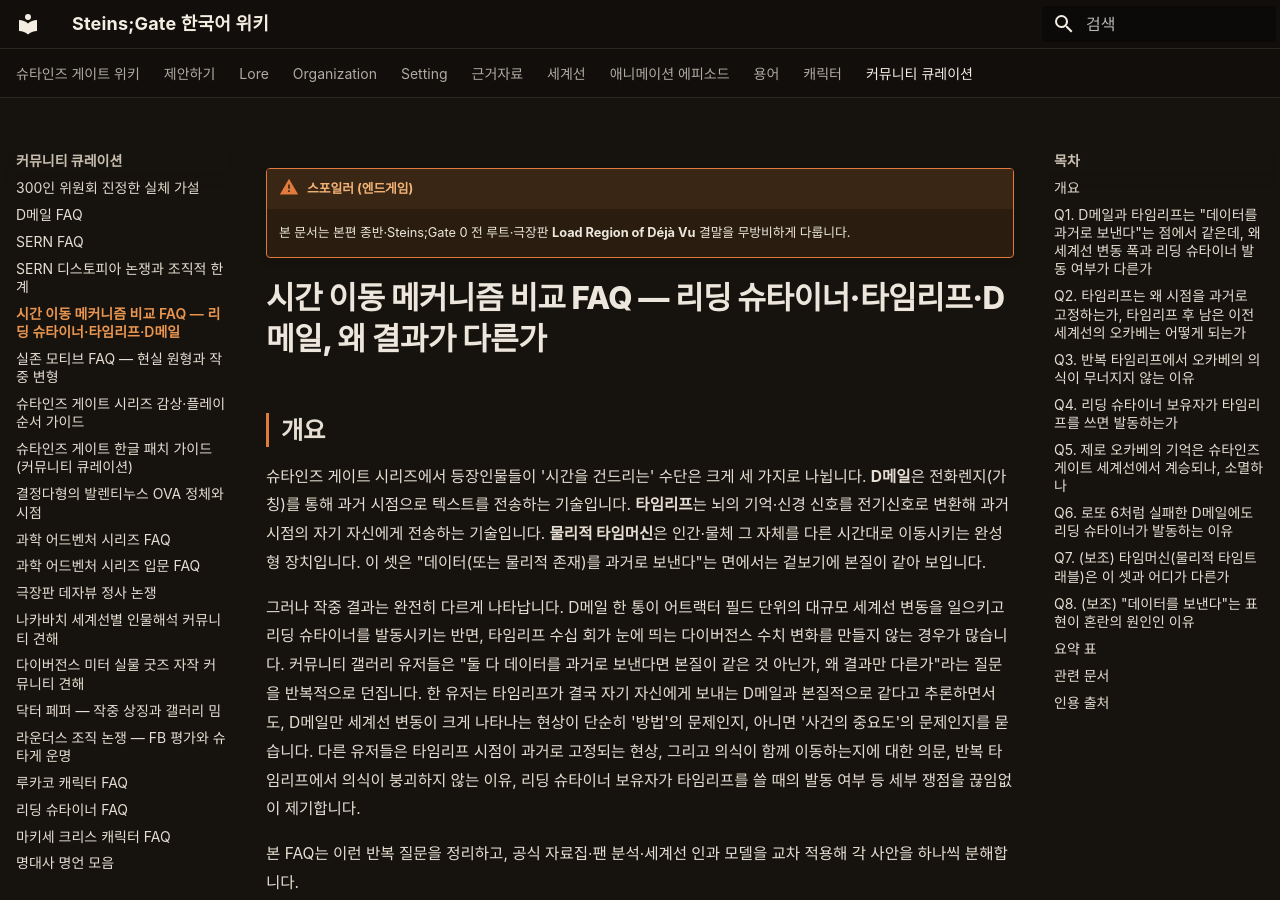
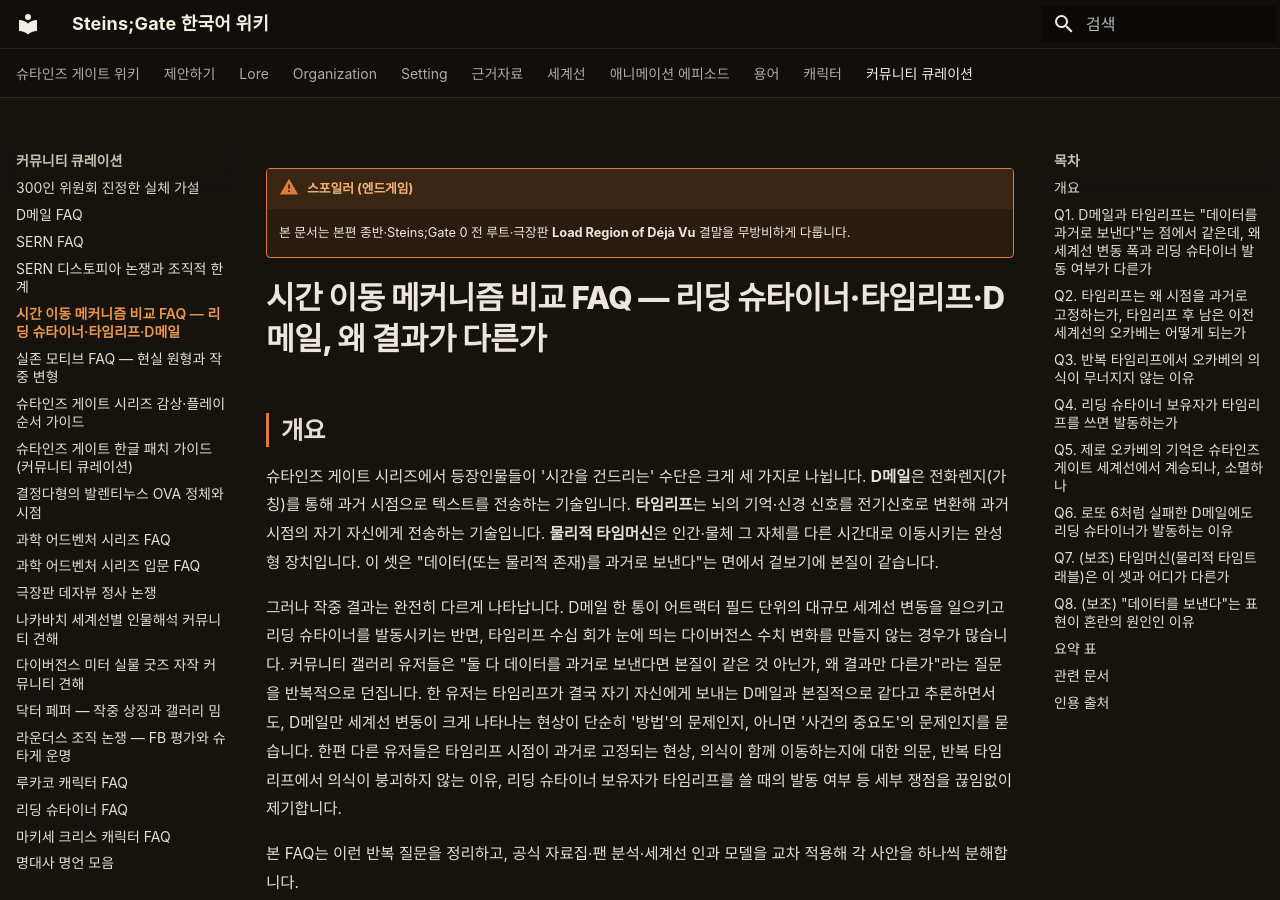
Before and after one commit to sgwiki/sgwiki.github.io, an MkDocs documentation site: the page built from wiki/커뮤니티-큐레이션/faq-시간이동-메커니즘-비교.md, in a window 1280 px wide and 900 px high. Built offline with MkDocs 1.6.1 and Material for MkDocs 9.7.7, drawn with Linux system fonts in a browser that asks for light colours; some web fonts are replaced; some of the changed text lies outside the part shown.

Commit message:
chore(wiki): faq-시간이동-메커니즘-비교 정비 — 중복 표현 제거(같아 보입니다→같습니다)·비문 교정(혼란이 올→일어날)·VOCAB 조사 오류 교정(오카베이기→오카베가 타임리프를 사용했기)·구어체 문어화(그냥→단순히)·비자연적 표기 교정(0.000000...%→극소수점)

```diff
--- a/wiki/커뮤니티-큐레이션/faq-시간이동-메커니즘-비교.md
+++ b/wiki/커뮤니티-큐레이션/faq-시간이동-메커니즘-비교.md
@@ -14,9 +14,9 @@
 
 ## 개요
 
-슈타인즈 게이트 시리즈에서 등장인물들이 '시간을 건드리는' 수단은 크게 세 가지로 나뉩니다. **D메일**은 전화렌지(가칭)를 통해 과거 시점으로 텍스트를 전송하는 기술입니다. **타임리프**는 뇌의 기억·신경 신호를 전기신호로 변환해 과거 시점의 자기 자신에게 전송하는 기술입니다. **물리적 타임머신**은 인간·물체 그 자체를 다른 시간대로 이동시키는 완성형 장치입니다. 이 셋은 "데이터(또는 물리적 존재)를 과거로 보낸다"는 면에서는 겉보기에 본질이 같아 보입니다.
+슈타인즈 게이트 시리즈에서 등장인물들이 '시간을 건드리는' 수단은 크게 세 가지로 나뉩니다. **D메일**은 전화렌지(가칭)를 통해 과거 시점으로 텍스트를 전송하는 기술입니다. **타임리프**는 뇌의 기억·신경 신호를 전기신호로 변환해 과거 시점의 자기 자신에게 전송하는 기술입니다. **물리적 타임머신**은 인간·물체 그 자체를 다른 시간대로 이동시키는 완성형 장치입니다. 이 셋은 "데이터(또는 물리적 존재)를 과거로 보낸다"는 면에서 겉보기에 본질이 같습니다.
 
-그러나 작중 결과는 완전히 다르게 나타납니다. D메일 한 통이 어트랙터 필드 단위의 대규모 세계선 변동을 일으키고 리딩 슈타이너를 발동시키는 반면, 타임리프 수십 회가 눈에 띄는 다이버전스 수치 변화를 만들지 않는 경우가 많습니다. 커뮤니티 갤러리 유저들은 "둘 다 데이터를 과거로 보낸다면 본질이 같은 것 아닌가, 왜 결과만 다른가"라는 질문을 반복적으로 던집니다. 한 유저는 타임리프가 결국 자기 자신에게 보내는 D메일과 본질적으로 같다고 추론하면서도, D메일만 세계선 변동이 크게 나타나는 현상이 단순히 '방법'의 문제인지, 아니면 '사건의 중요도'의 문제인지를 묻습니다. 다른 유저들은 타임리프 시점이 과거로 고정되는 현상, 그리고 의식이 함께 이동하는지에 대한 의문, 반복 타임리프에서 의식이 붕괴하지 않는 이유, 리딩 슈타이너 보유자가 타임리프를 쓸 때의 발동 여부 등 세부 쟁점을 끊임없이 제기합니다.
+그러나 작중 결과는 완전히 다르게 나타납니다. D메일 한 통이 어트랙터 필드 단위의 대규모 세계선 변동을 일으키고 리딩 슈타이너를 발동시키는 반면, 타임리프 수십 회가 눈에 띄는 다이버전스 수치 변화를 만들지 않는 경우가 많습니다. 커뮤니티 갤러리 유저들은 "둘 다 데이터를 과거로 보낸다면 본질이 같은 것 아닌가, 왜 결과만 다른가"라는 질문을 반복적으로 던집니다. 한 유저는 타임리프가 결국 자기 자신에게 보내는 D메일과 본질적으로 같다고 추론하면서도, D메일만 세계선 변동이 크게 나타나는 현상이 단순히 '방법'의 문제인지, 아니면 '사건의 중요도'의 문제인지를 묻습니다. 한편 다른 유저들은 타임리프 시점이 과거로 고정되는 현상, 의식이 함께 이동하는지에 대한 의문, 반복 타임리프에서 의식이 붕괴하지 않는 이유, 리딩 슈타이너 보유자가 타임리프를 쓸 때의 발동 여부 등 세부 쟁점을 끊임없이 제기합니다.
 
 본 FAQ는 이런 반복 질문을 정리하고, 공식 자료집·팬 분석·세계선 인과 모델을 교차 적용해 각 사안을 하나씩 분해합니다.
 
@@ -89,7 +89,7 @@
 
 핵심은 노스탤지어 드라이브가 "기억을 계승시키는 장치"가 아니라 **"정보를 건네는 D메일"**이라는 점입니다. 제로 오카베는 본편 오카베의 정신을 덮어씌우는 것이 아니라, 영상 메시지라는 정보를 보냅니다. 이 정보가 도달하는 순간 세계선이 슈타인즈 게이트로 전환되고, 그 전환과 함께 **제로 세계선으로 이어지던 인과 경로가 사라집니다**. 관측자는 본편 오카베이고, 제로 오카베는 자신을 희생해 길을 연 뒤 관측 대상에서 벗어납니다.
 
-따라서 "단순 계승"도 "단순 소멸"도 아닙니다. 제로 오카베는 본편 오카베와는 별개의 인격을 가진 '가능성의 존재'이며, 그가 건네는 정보가 본편 오카베의 행동을 바꾸는 계기가 될 뿐입니다. 제로 오카베의 기억이 본편 오카베의 기억 속에 병존하지도 않고, 그렇다고 그의 존재가 그냥 사라지는 것도 아닙니다.
+따라서 "단순 계승"도 "단순 소멸"도 아닙니다. 제로 오카베는 본편 오카베와는 별개의 인격을 가진 '가능성의 존재'이며, 그가 건네는 정보가 본편 오카베의 행동을 바꾸는 계기가 될 뿐입니다. 제로 오카베의 기억이 본편 오카베의 기억 속에 병존하지도 않고, 그렇다고 그의 존재가 단순히 사라지는 것도 아닙니다.
 
 > **[공식]** "제로 오카베는 죽음으로 수속되어 있어 그것을 역이용해 마유리를 구하러 이 시공에서 사라진다. 영상 메시지를 보낸 시점에서 슈타인즈 게이트 세계선으로 가는 길이 열리고 제로 세계선은 사라지지만, 관측자는 본편 오카베이므로 제로 오카베는 없었던 일이 된다." — [슈타게 공식 QA자료집](../근거자료/공식/qa-자료집.md), Q28 요약[^1]
 
```
Also changed, not shown: other parts of wiki/커뮤니티-큐레이션/faq-시간이동-메커니즘-비교.md (+3 -3 lines).
